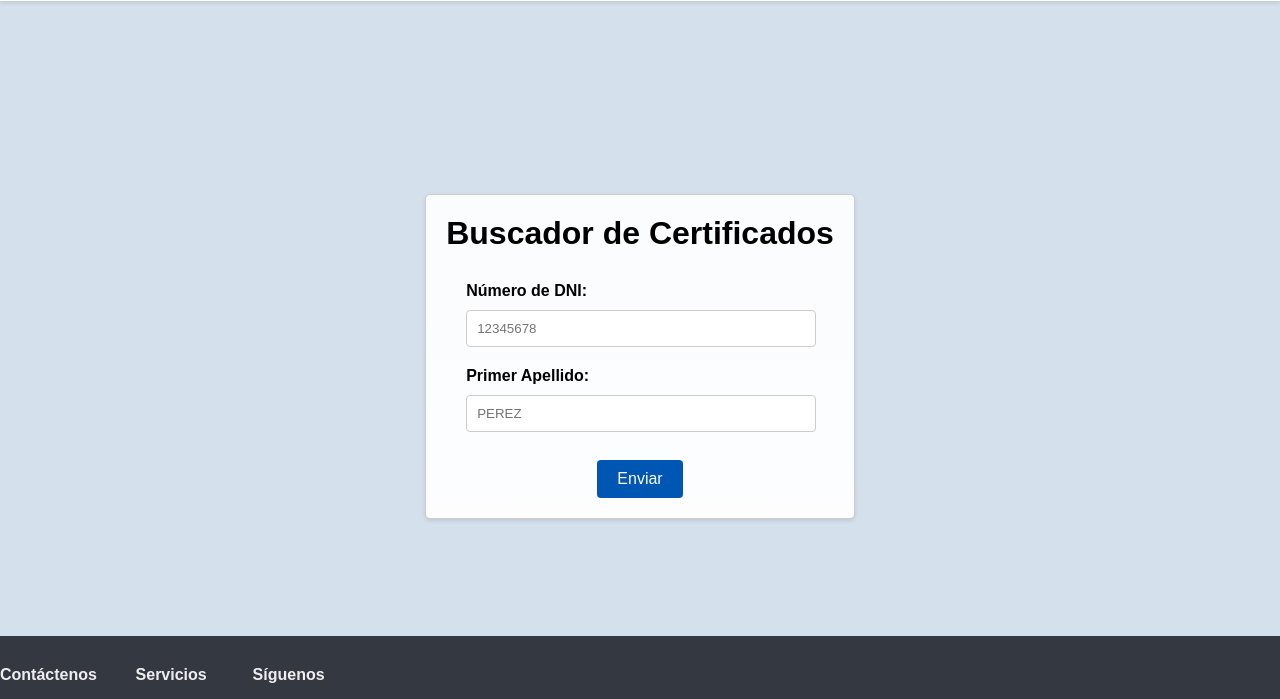
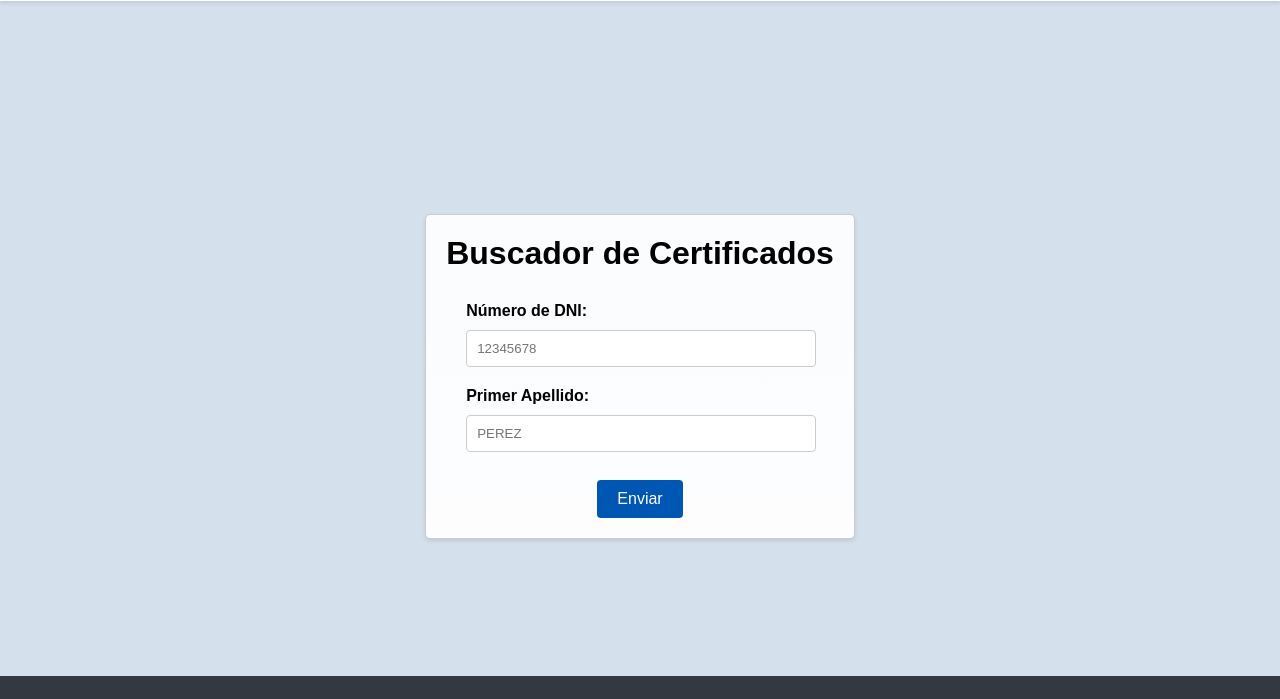
Before and after one commit to compendiom/project-inictel, a Django app: page / in a window 1280 px wide. Shown: the part 74-773 px from the top of the page. Run offline with Django 5.2, Linux system fonts and the light colour scheme; some libraries are stand-ins or nearby versions.

Commit message:
improvement main design

```diff
--- a/static/css/footer.css
+++ b/static/css/footer.css
@@ -7,7 +7,7 @@ footer {
     flex-direction: column;
     margin: auto;
     width: 100%;
-    height: 30%;
+    height: 25%;
     background-color: #343841;
 }
 
--- a/static/css/index.css
+++ b/static/css/index.css
@@ -23,7 +23,7 @@ body {
     display: flex;
     align-items: center;
     justify-content: center;
-    height: 70%;
+    height: 75%;
     min-height: 40%;
   }
 
--- a/templates/index.html
+++ b/templates/index.html
@@ -8,6 +8,7 @@
     <link type="text/css" rel='stylesheet' href='{% static "/css/index.css" %}'/>
     <link type="text/css" rel='stylesheet' href='{% static "/css/header.css" %}'/>
     <link type="text/css" rel='stylesheet' href='{% static "/css/footer.css" %}'/>
+    <link rel="shortcut icon" href="https://encrypted-tbn0.gstatic.com/images?q=tbn:ANd9GcR1Y_bqHTCG_kUs_Tll7WKsPj-zd468llVt6Q&s"/>
     <script type="text/javascript" src="https://www.google.com/recaptcha/api.js" async defer></script>
   </head>
 
```
